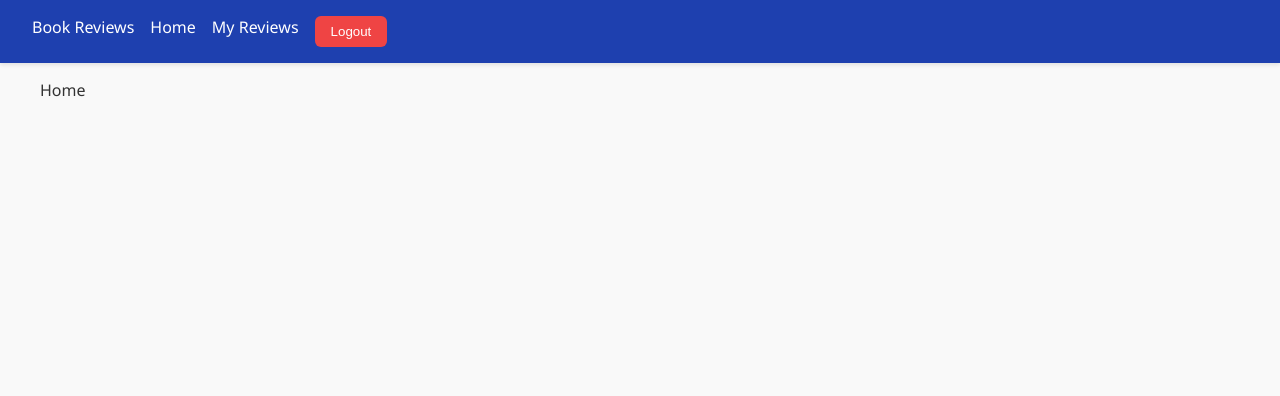
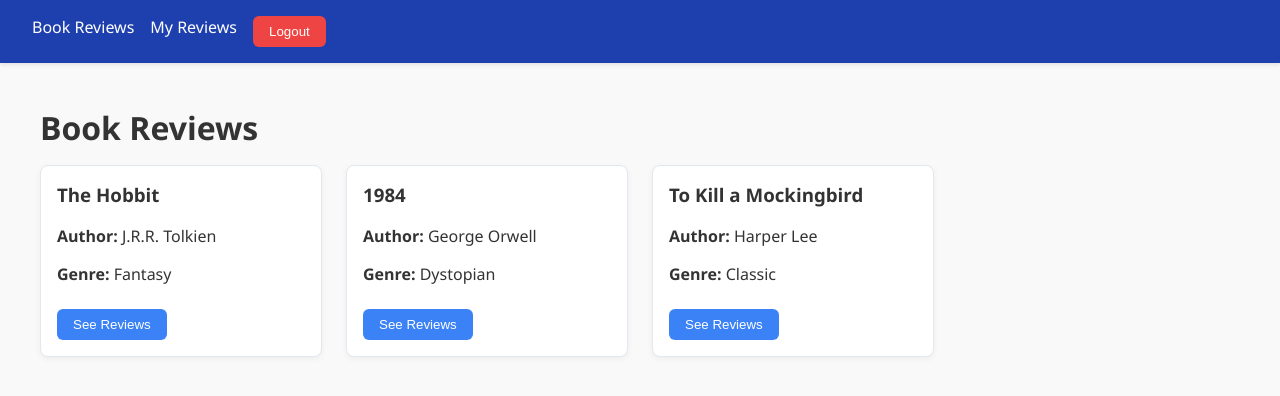
Before and after one commit to teodoratsaneva/ReactProject, a React (Create React App) app in the folder book-reviews-app/: page / in a window 1280 px wide. Shown: the top 396 px of the page. Built offline with nearby package versions, Linux system fonts and the light colour scheme; data requests are answered from the project's data file; sample sign-in values are in the browser's storage.

Commit message:
add BookReview page

```diff
--- /dev/null
+++ b/book-reviews-app/db.json
@@ -0,0 +1,7 @@
+{
+    "books": [
+      { "id": 1, "title": "The Hobbit", "author": "J.R.R. Tolkien", "genre": "Fantasy" },
+      { "id": 2, "title": "1984", "author": "George Orwell", "genre": "Dystopian" },
+      { "id": 3, "title": "To Kill a Mockingbird", "author": "Harper Lee", "genre": "Classic" }
+    ]
+  }
--- a/book-reviews-app/package.json
+++ b/book-reviews-app/package.json
@@ -7,6 +7,8 @@
     "@testing-library/jest-dom": "^6.6.3",
     "@testing-library/react": "^16.3.0",
     "@testing-library/user-event": "^13.5.0",
+    "axios": "^1.8.4",
+    "lodash": "^4.17.21",
     "react": "^19.1.0",
     "react-dom": "^19.1.0",
     "react-router-dom": "^7.5.0",
--- a/book-reviews-app/src/App.css
+++ b/book-reviews-app/src/App.css
@@ -72,3 +72,38 @@ h2 {
 .logout-btn:hover {
   background-color: #dc2626;
 }
+
+.book-list {
+  display: grid;
+  grid-template-columns: repeat(auto-fill, minmax(250px, 1fr));
+  gap: 1.5rem;
+  margin-top: 1rem;
+}
+
+.book-card {
+  background-color: white;
+  border: 1px solid #e2e8f0;
+  padding: 1rem;
+  border-radius: 8px;
+  box-shadow: 0 2px 6px rgba(0, 0, 0, 0.05);
+}
+
+.book-card h3 {
+  margin-top: 0;
+}
+
+.review-btn {
+  background-color: #3b82f6;
+  color: white;
+  border: none;
+  padding: 0.5rem 1rem;
+  margin-top: 0.5rem;
+  border-radius: 6px;
+  cursor: pointer;
+  font-weight: 500;
+  transition: background-color 0.2s ease;
+}
+
+.review-btn:hover {
+  background-color: #2563eb;
+}
--- a/book-reviews-app/src/App.js
+++ b/book-reviews-app/src/App.js
@@ -2,10 +2,10 @@ import { BrowserRouter as Router, Routes, Route, Navigate } from "react-router-d
 import Navbar from "./components/Navbar";
 import "./App.css";
 import { useAuth } from "./context/AuthContext";
-import Home from "./pages/Home";
 import Login from "./pages/Login";
 import Register from "./pages/Register";
 import MyReviews from "./pages/MyReviews";
+import BookReviews from "./pages/BookReviews";
 
 function App() {
   const { user } = useAuth();
@@ -23,7 +23,7 @@ function App() {
             </>
           ) : (
             <>
-              <Route path="/" element={<Home />} />
+              <Route path="/" element={<BookReviews />} />
               <Route path="/my-reviews" element={<MyReviews />} />
               <Route path="*" element={<Navigate to="/" />} />
             </>
--- a/book-reviews-app/src/components/Navbar.jsx
+++ b/book-reviews-app/src/components/Navbar.jsx
@@ -14,11 +14,6 @@ const Navbar = () => {
         <li>
           <Link to="/" className="hover:underline">
             Book Reviews
-          </Link>
-        </li>
-        <li>
-          <Link to="/" className="hover:underline">
-            Home
           </Link>
         </li>
         <li>
--- a/book-reviews-app/src/index.js
+++ b/book-reviews-app/src/index.js
@@ -2,7 +2,7 @@ import React from 'react';
 import ReactDOM from 'react-dom/client';
 import './index.css';
 import App from './App';
-import { AuthProvider } from './context/AuthContext'; // ⬅️ това е новият ред
+import { AuthProvider } from './context/AuthContext';
 
 const root = ReactDOM.createRoot(document.getElementById('root'));
 root.render(
--- /dev/null
+++ b/book-reviews-app/src/pages/BookReviews.jsx
@@ -0,0 +1,34 @@
+import { useEffect, useState } from "react";
+import axios from "axios";
+
+const BookReviews = () => {
+  const [books, setBooks] = useState([]);
+
+  useEffect(() => {
+    axios.get("http://localhost:5000/books")
+      .then(res => setBooks(res.data))
+      .catch(err => console.error("Error fetching books:", err));
+  }, []);
+
+  return (
+    <div>
+      <h2>Book Reviews</h2>
+      {books.length === 0 ? (
+        <p>Loading books...</p>
+      ) : (
+        <div className="book-list">
+          {books.map(book => (
+            <div key={book.id} className="book-card">
+              <h3>{book.title}</h3>
+              <p><strong>Author:</strong> {book.author}</p>
+              <p><strong>Genre:</strong> {book.genre}</p>
+              <button className="review-btn">See Reviews</button>
+            </div>
+          ))}
+        </div>
+      )}
+    </div>
+  );
+};
+
+export default BookReviews;
--- a/book-reviews-app/src/pages/Home.jsx
+++ /dev/null
@@ -1,5 +0,0 @@
-const Home = () => {
-    return <div>Home</div>;
-};
-
-export default Home;
```
Also changed, not shown: 1 other file (tests, documents, lock files or other folders).
